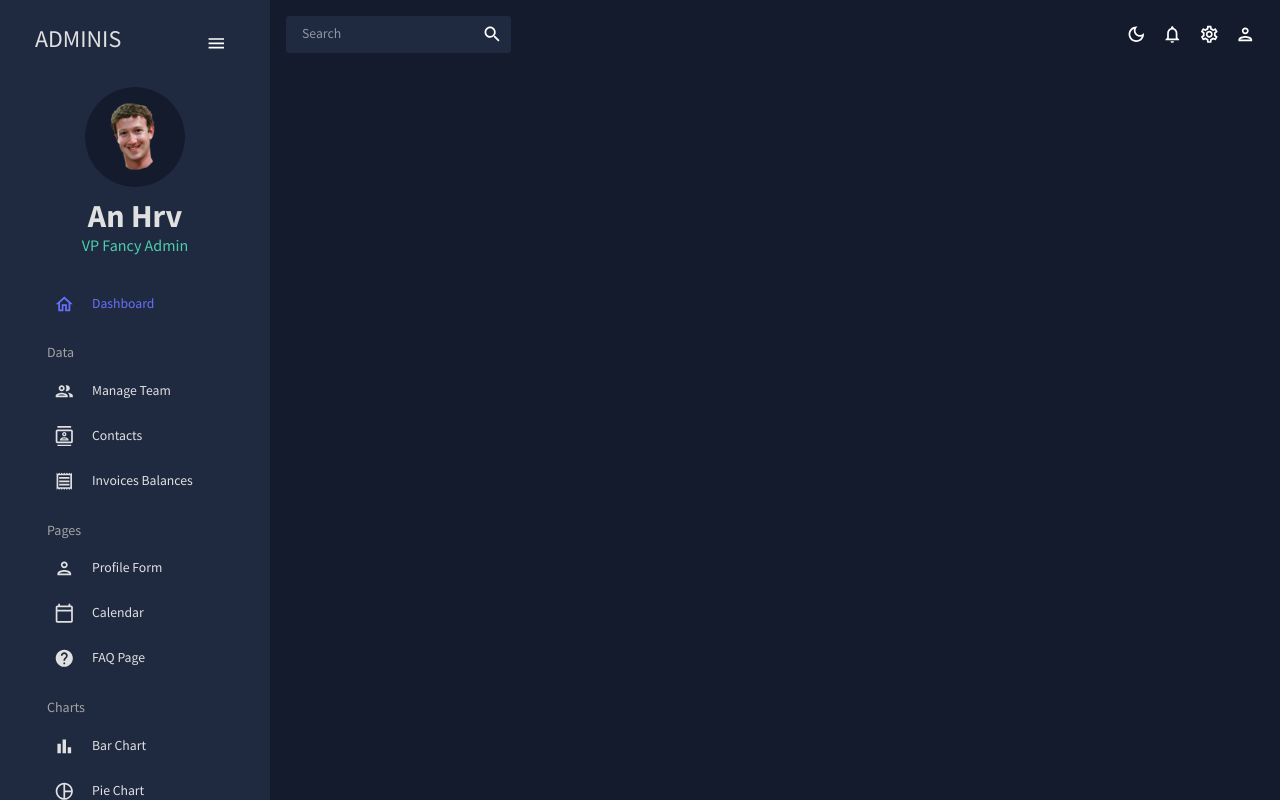
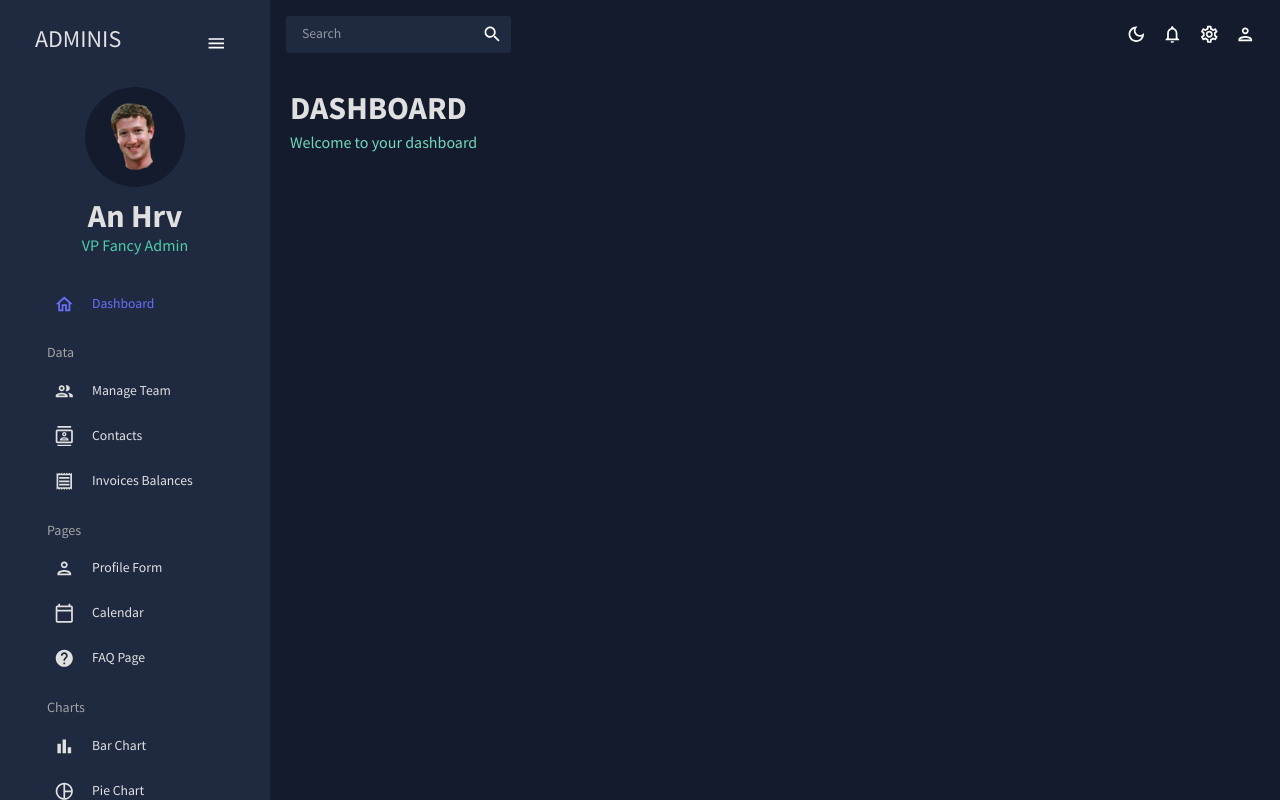
Before and after one commit to anhrv/dashboard-app, a React (Create React App) app: page / in a window 1280 px wide. Built offline with nearby package versions, Linux system fonts and the light colour scheme.

Commit message:
Added header

```diff
--- /dev/null
+++ b/src/components/Header.jsx
@@ -0,0 +1,24 @@
+import { Box, useTheme, Typography } from "@mui/material";
+import { tokens } from "../theme";
+
+const Header = ({ title, subtitle }) => {
+	const theme = useTheme();
+	const colors = tokens(theme.palette.mode);
+	return (
+		<Box mb="30px">
+			<Typography
+				variant="h2"
+				color={colors.grey[100]}
+				fontWeight="bold"
+				sx={{ mb: "5px" }}
+			>
+				{title}
+			</Typography>
+			<Typography variant="h5" color={colors.greenAccent[400]}>
+				{subtitle}
+			</Typography>
+		</Box>
+	);
+};
+
+export default Header;
--- a/src/scenes/dashboard/index.jsx
+++ b/src/scenes/dashboard/index.jsx
@@ -1,5 +1,21 @@
+import { Box } from "@mui/material";
+import Header from "../../components/Header";
+
 const Dashboard = () => {
-	return <div></div>;
+	return (
+		<Box m="20px">
+			<Box
+				display="flex"
+				justifyContent="space-between"
+				alignItems="center"
+			>
+				<Header
+					title="DASHBOARD"
+					subtitle="Welcome to your dashboard"
+				/>
+			</Box>
+		</Box>
+	);
 };
 
 export default Dashboard;
```
